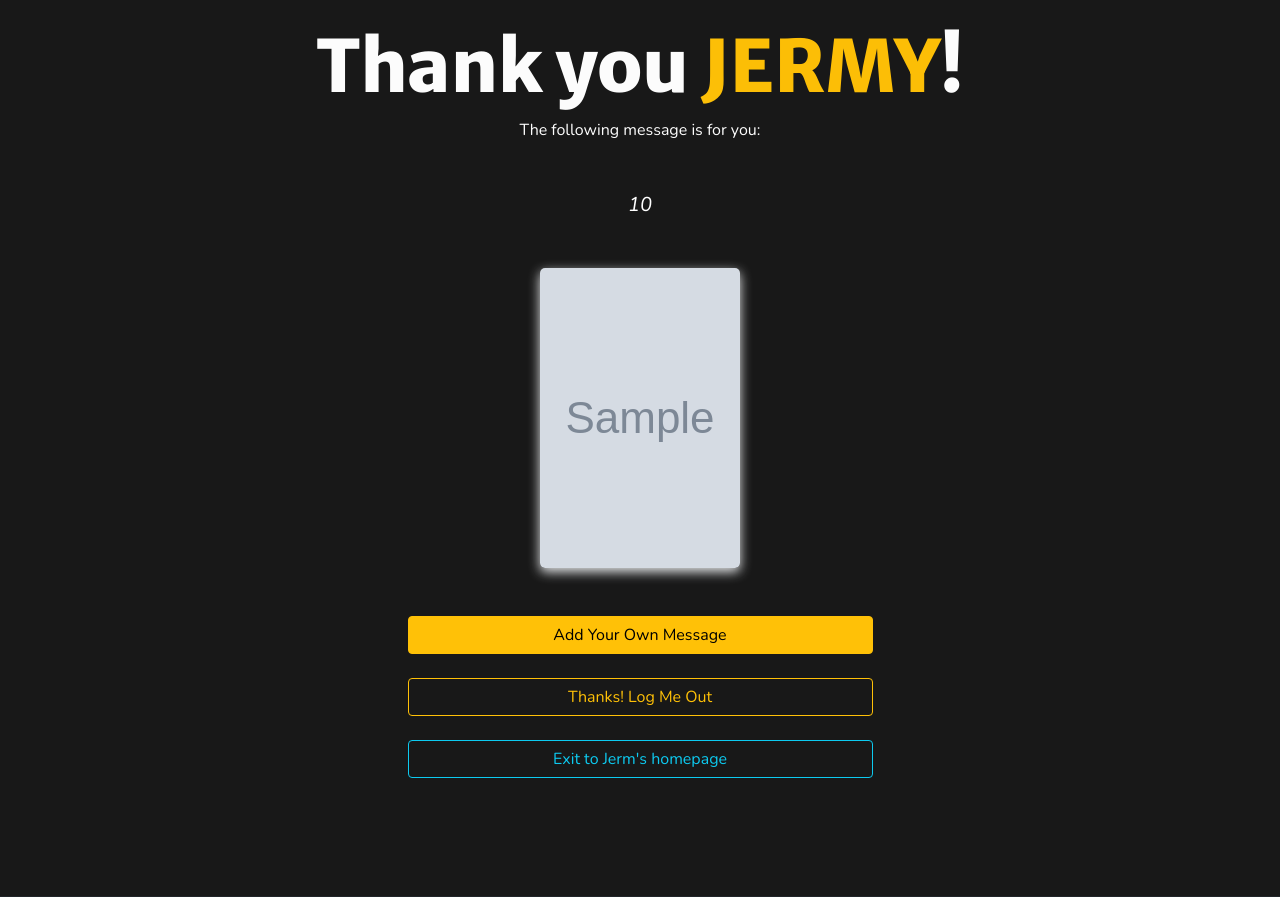
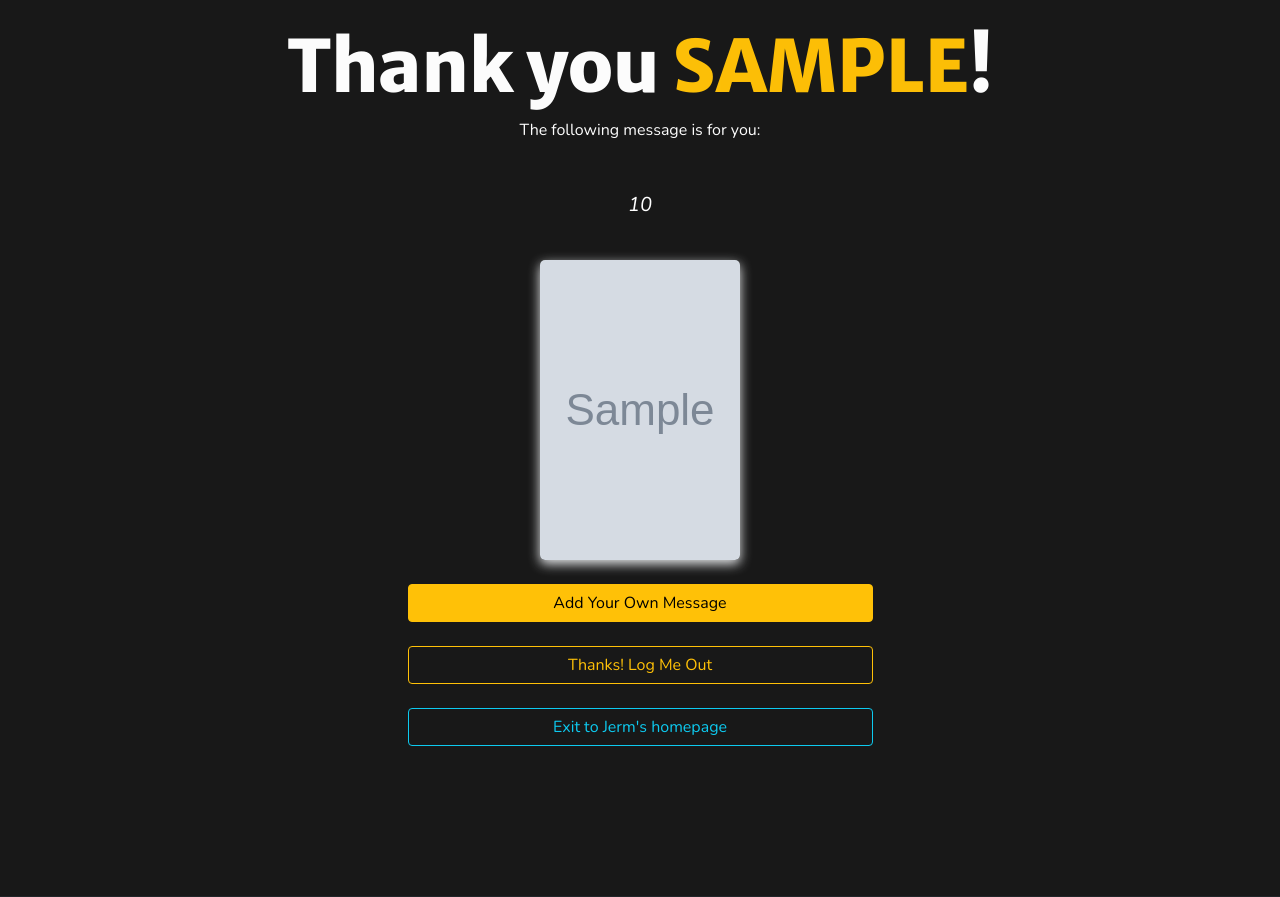
Before and after one commit to BinaryEgo/Portfolio, a Flask app: template application/templates/tarot_end.html in a window 1280 px wide. Shown: the part 56-953 px from the top of the page. Run offline with Flask 2, Linux system fonts and the light colour scheme; a user stored in the database is signed in; tables that the repository leaves empty hold one stand-in row (values such as "Sample post"); the template is opened without the code that fills it: most values are stand-ins (such as "Sample title", 1, 10 or a date in 2020); grey boxes marked "Sample" are stand-in pictures; parts of the project's set-up code (start-up, migrations or seed data) failed here and were passed over; some libraries are stand-ins or nearby versions.

Commit message:
update tarot html

```diff
--- a/application/templates/tarot_end.html
+++ b/application/templates/tarot_end.html
@@ -17,7 +17,7 @@
             <!-- Divined Message -->
             <p class="night-mode py-4 fs-5"><i>{{ total }}</i></p>
             <!-- Show Tarot Cards -->
-            <div class="row col-lg-10 mx-auto my-4 px-4">
+            <div class="row col-lg-10 mx-auto">
                 {% for card in selected_cards %}
                 <div class="col d-flex justify-content-center">
                     <div class="tarot-card fill d-flex align-items-center">
--- a/application/templates/tarot_last_round.html
+++ b/application/templates/tarot_last_round.html
@@ -15,7 +15,7 @@
         <div class="col-lg-10 mx-auto">
 
             <!-- Show Tarot Cards -->
-            <div class="row col-lg-10 mx-auto my-4 px-4">
+            <div class="row col-lg-10 mx-auto">
                 {% for card in deal_cards %}
                 <div class="col d-flex justify-content-center">
                     <a class="tarot-card fill d-flex align-items-center"
--- a/application/templates/tarot_next_round.html
+++ b/application/templates/tarot_next_round.html
@@ -15,7 +15,7 @@
         <div class="col-lg-10 mx-auto">
 
             <!-- Show Tarot Cards -->
-            <div class="row col-lg-10 mx-auto my-4 px-4">
+            <div class="row col-lg-10 mx-auto">
                 {% for card in deal_cards %}
                 <div class="col d-flex justify-content-center">
                     <a class="tarot-card fill d-flex align-items-center"
--- a/application/templates/tarot_start.html
+++ b/application/templates/tarot_start.html
@@ -147,7 +147,7 @@
 
         <!-- Login Successful - Show Tarot Cards -->
         {% if status == "login_success" %}
-        <div class="row col-lg-10 mx-auto my-4 px-4">
+        <div class="row col-lg-10">
             {% for card in deal_cards %}
             <div class="col d-flex justify-content-center">
                 <a class="tarot-card fill d-flex align-items-center"
```
